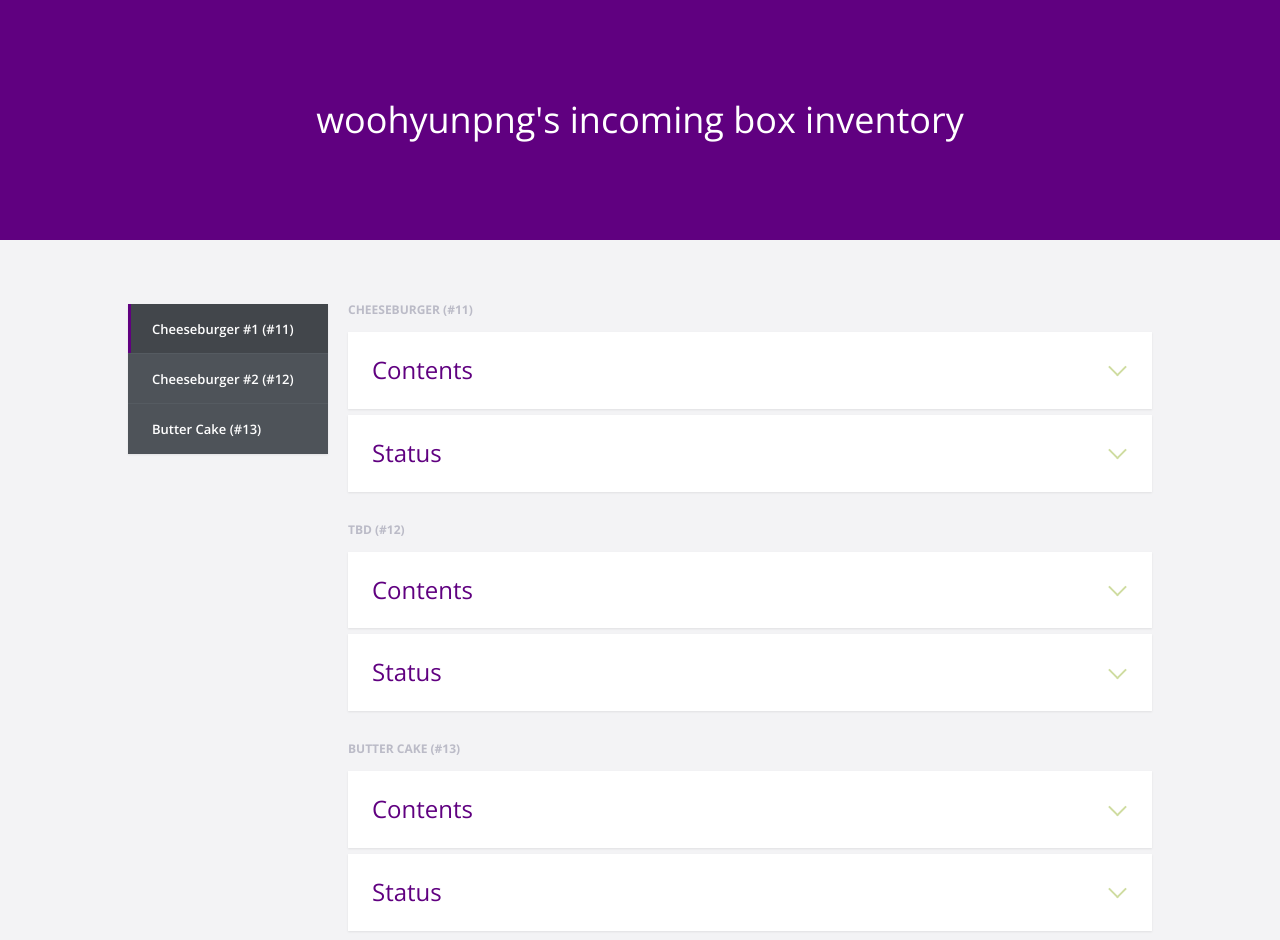
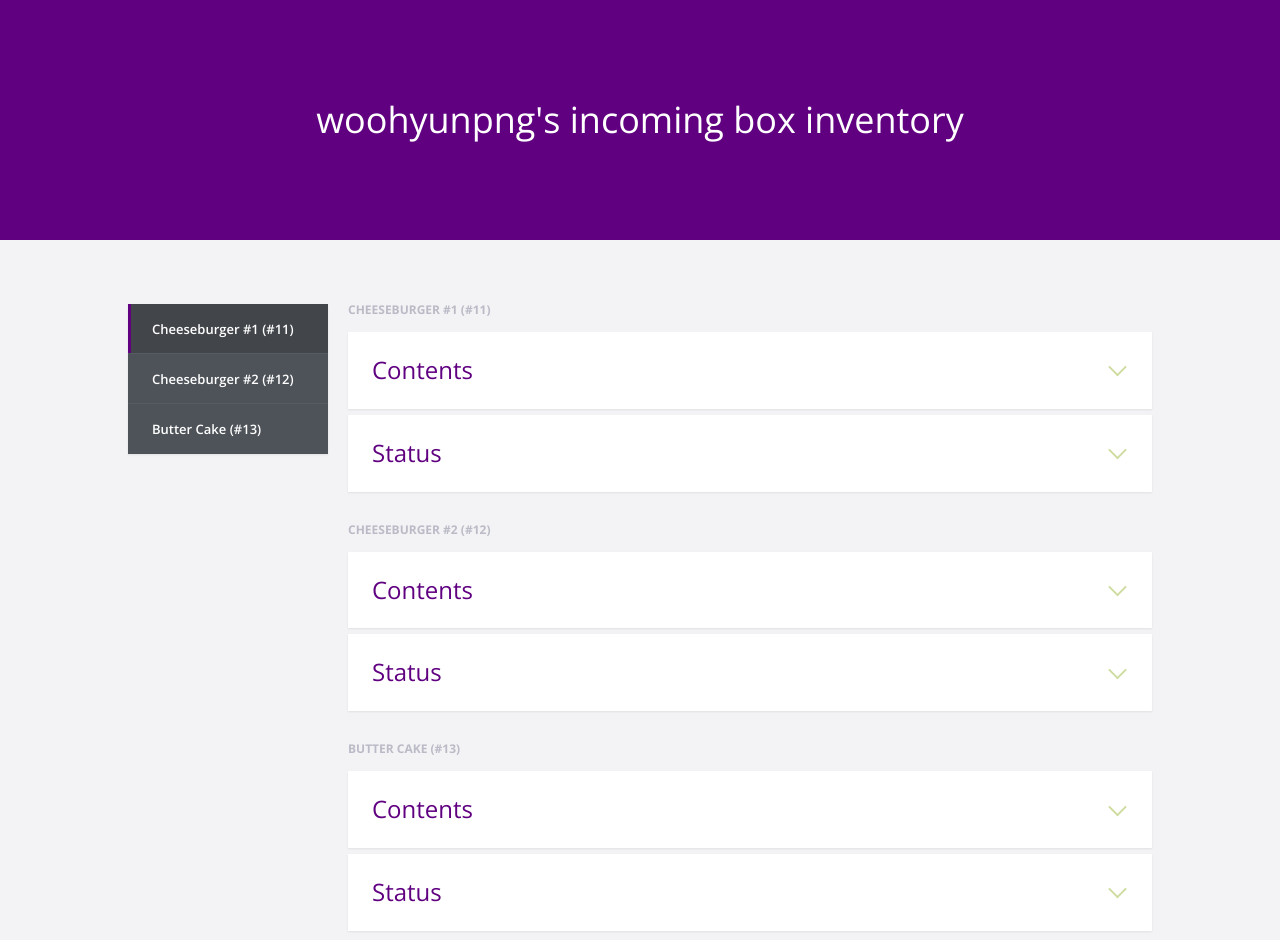
Before and after one commit to woohyunpng/boxes, a plain HTML site: page index.html in a window 1280 px wide. Drawn offline with nearby package versions, Linux system fonts and the light colour scheme.

Commit message:
Update index.html

```diff
--- a/index.html
+++ b/index.html
@@ -24,7 +24,7 @@
 
 	<div class="cd-faq-items">
 		<ul id="box11" class="cd-faq-group">
-			<li class="cd-faq-title"><h2>Cheeseburger (#11)</h2></li>
+			<li class="cd-faq-title"><h2>Cheeseburger #1 (#11)</h2></li>
 			<li>
 				<a class="cd-faq-trigger" href="#0">Contents</a>
 				<div class="cd-faq-content">
@@ -47,7 +47,7 @@
 		</ul> <!-- cd-faq-group -->
 
 		<ul id="box12" class="cd-faq-group">
-			<li class="cd-faq-title"><h2>TBD (#12)</h2></li>
+			<li class="cd-faq-title"><h2>Cheeseburger #2 (#12)</h2></li>
 			<li>
 				<a class="cd-faq-trigger" href="#0">Contents</a>
 				<div class="cd-faq-content">
```
